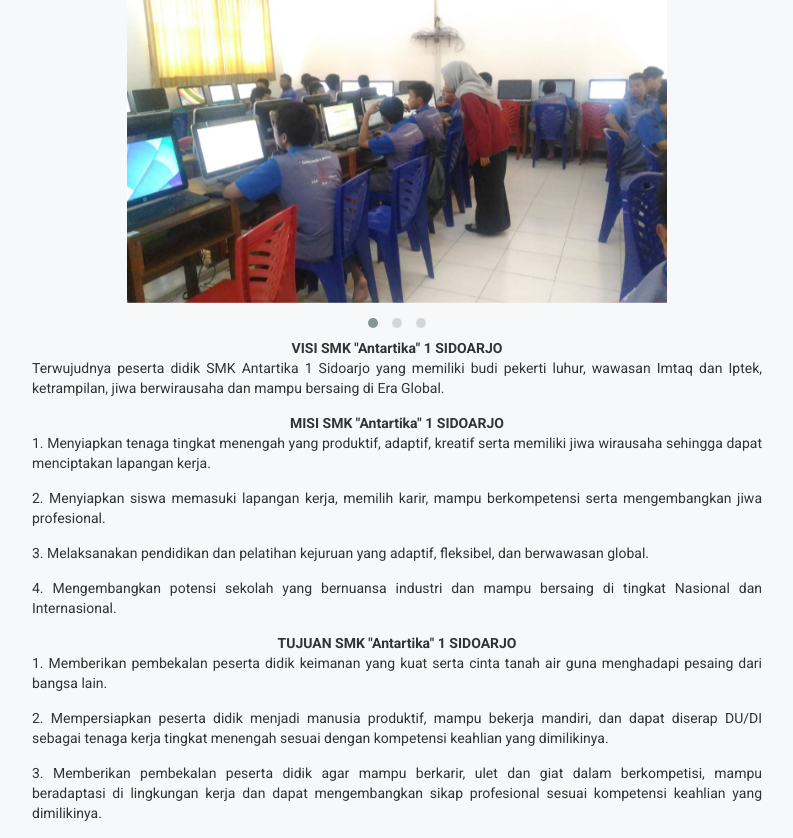
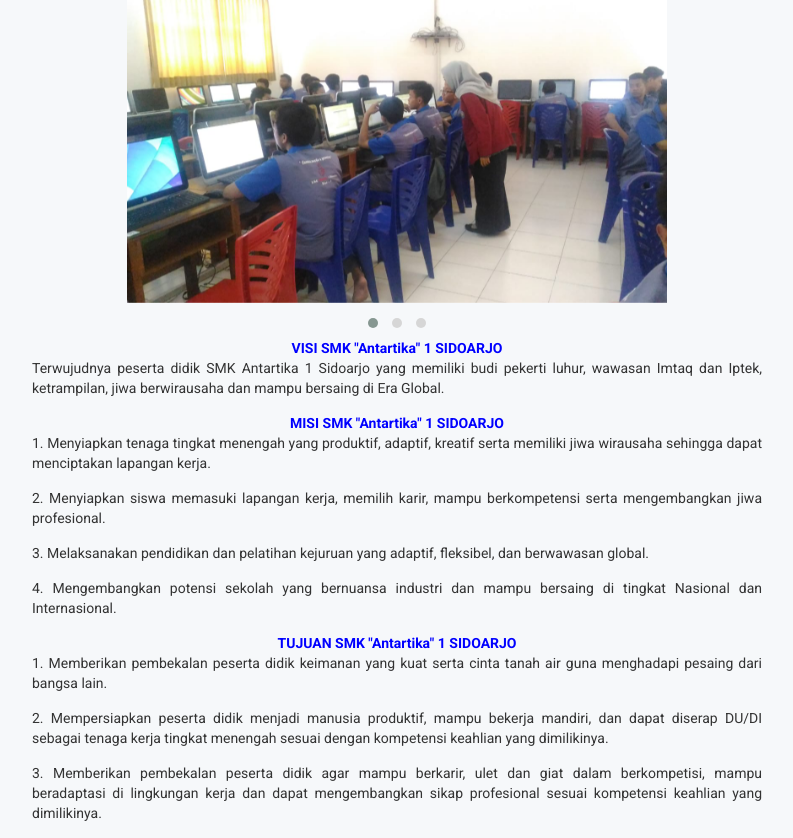
Before and after one commit to mcmarno/media, a PHP site: page /tcpdf/ in a window 1280 px wide. Shown: the part 385-1223 px from the top of the page, without its empty margins (243-1036 px from the left). Run offline with PHP 8.4, Linux system fonts and the light colour scheme; a user stored in the database is signed in.

Commit message:
warna font

```diff
--- a/index.php
+++ b/index.php
@@ -125,14 +125,14 @@
             <div class="col-md-2">
             </div>
             <div class="col-md-8">
-                <b><center>VISI SMK "Antartika" 1 SIDOARJO</center></b>
+                <b><center><font color="blue">VISI SMK "Antartika" 1 SIDOARJO</font></center></b>
                 <p align="justify">Terwujudnya peserta didik SMK Antartika 1 Sidoarjo yang memiliki budi pekerti luhur, wawasan Imtaq dan Iptek, ketrampilan, jiwa berwirausaha dan mampu bersaing di Era Global.</p>
-                <b><center>MISI SMK "Antartika" 1 SIDOARJO</center></b>
+                <b><center><font color="blue">MISI SMK "Antartika" 1 SIDOARJO</font></center></b>
                 <p align="justify">1. Menyiapkan tenaga tingkat menengah yang produktif, adaptif, kreatif serta memiliki jiwa wirausaha sehingga dapat menciptakan lapangan kerja.</p>
                 <p align="justify">2. Menyiapkan siswa memasuki lapangan kerja, memilih karir, mampu berkompetensi serta mengembangkan jiwa profesional.</p>
                 <p align="justify">3. Melaksanakan pendidikan dan pelatihan kejuruan yang adaptif, fleksibel, dan berwawasan global.</p>
                 <p align="justify">4. Mengembangkan potensi sekolah yang bernuansa industri dan mampu bersaing di tingkat Nasional dan Internasional.</p>
-                <b><center>TUJUAN SMK "Antartika" 1 SIDOARJO</center></b>
+                <b><center><font color="blue">TUJUAN SMK "Antartika" 1 SIDOARJO</font></center></b>
                 <p align="justify">1. Memberikan pembekalan peserta didik keimanan yang kuat serta cinta tanah air guna menghadapi pesaing dari bangsa lain.</p>
                 <p align="justify">2. Mempersiapkan peserta didik menjadi manusia produktif, mampu bekerja mandiri, dan dapat diserap DU/DI sebagai tenaga kerja tingkat menengah sesuai dengan kompetensi keahlian yang dimilikinya.</p>
                 <p align="justify">3. Memberikan pembekalan peserta didik agar mampu berkarir, ulet dan giat dalam berkompetisi, mampu beradaptasi di lingkungan kerja dan dapat mengembangkan sikap profesional sesuai kompetensi keahlian yang dimilikinya.</p>
```
